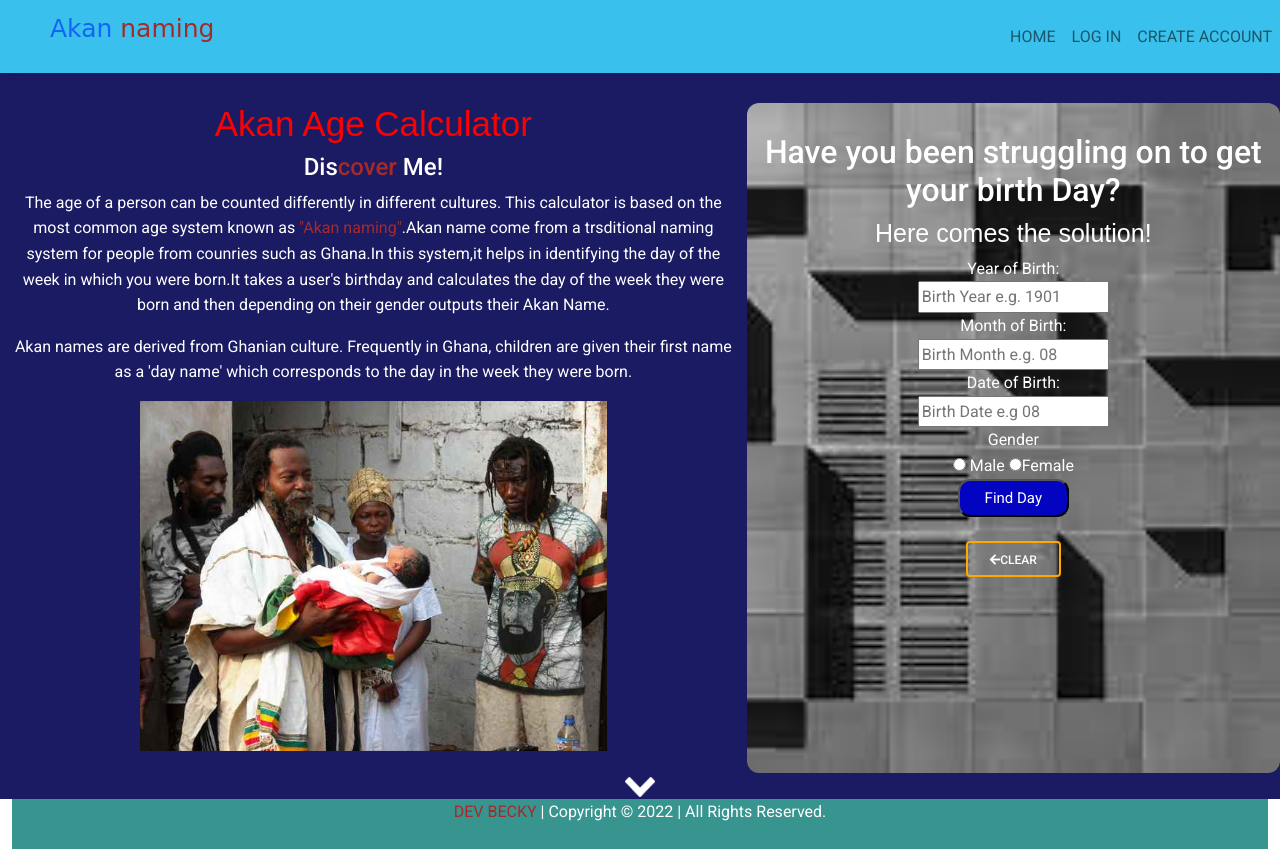
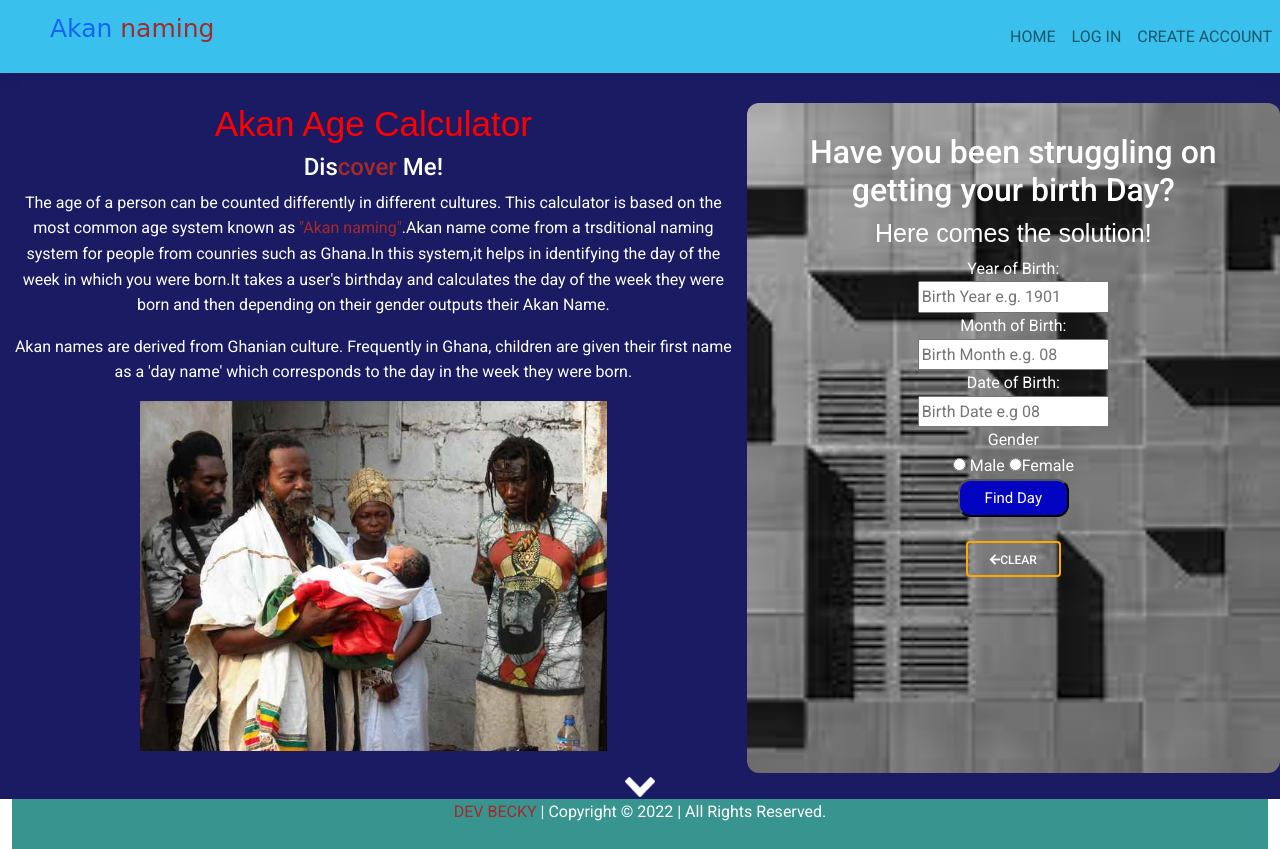
Before and after one commit to BECKY-OCHOLLA/Age_calculator_webApp, a plain HTML site: page index.html in a window 1280 px wide. Drawn offline with nearby package versions, Linux system fonts and the light colour scheme.

Commit message:
it will edit section of calculator

```diff
--- a/index.html
+++ b/index.html
@@ -61,7 +61,7 @@ rel="stylesheet"/>
     <div class="col-sm-5" id="description2">
       <form action=""onclick="return myFunc()">
         <div id="form" >
-                 <h2>Have you been struggling on to get your birth Day?</h2>
+                 <h2>Have you been struggling on getting your birth Day?</h2>
                  <h3>Here comes the solution!</h3>
               <div class="part">
                     <label for="number">Year of Birth:</label> <br>
```
